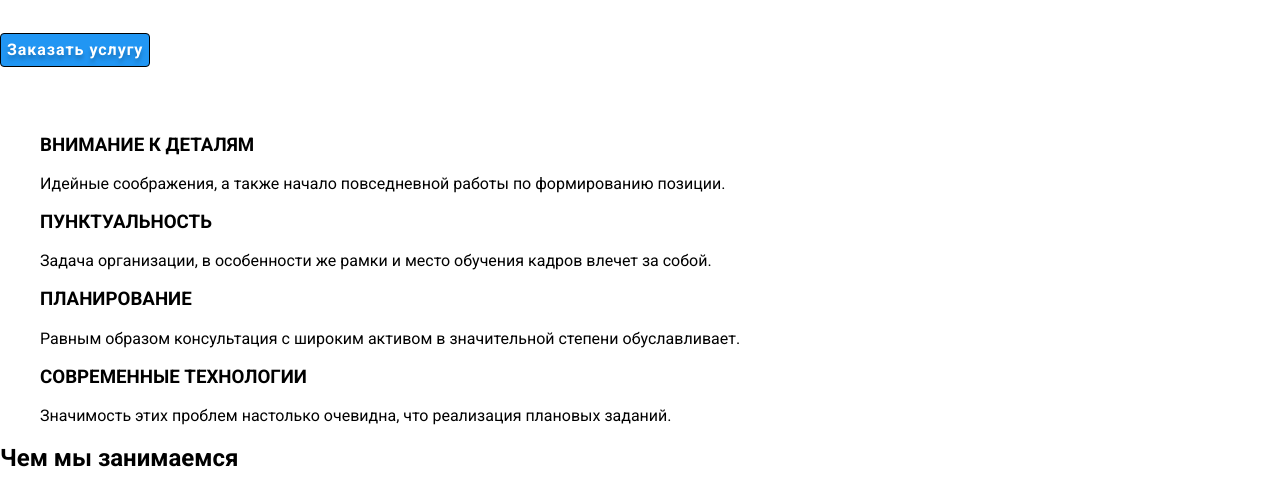
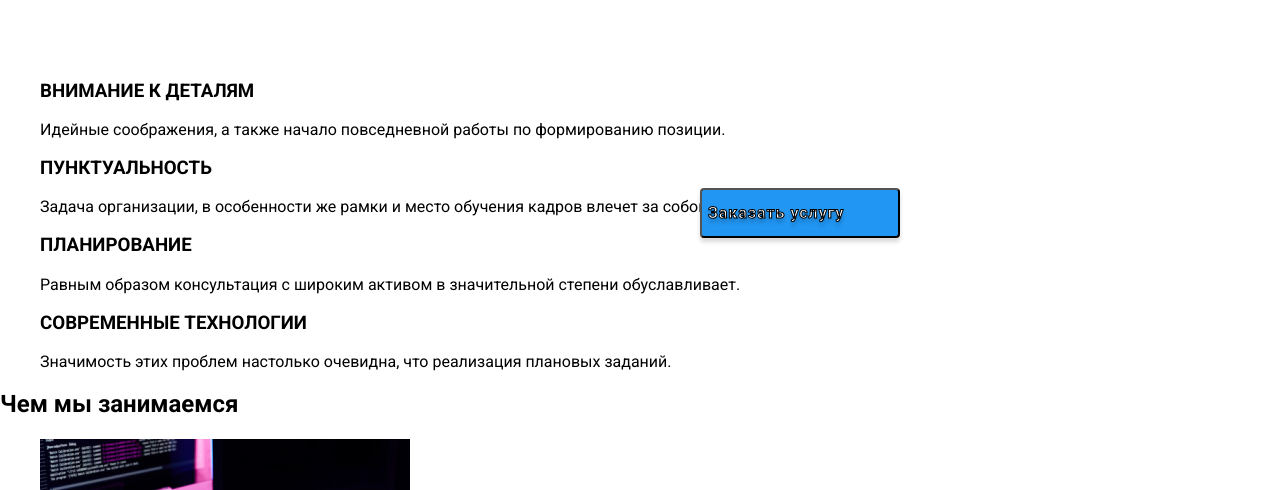
Before and after one commit to LeroViten/goit-markup-hw-02, a plain HTML site: page index.html in a window 1280 px wide. Shown: the part 242-732 px from the top of the page. Drawn offline with nearby package versions, Linux system fonts and the light colour scheme.

Commit message:
button changes

```diff
--- a/css/style.css
+++ b/css/style.css
@@ -31,18 +31,26 @@ body {
 
 .modal-btn {
   background-color: var(--accent-color);
+  position: absolute;
+  width: 200px;
+  height: 50px;
+  left: 700px;
+  top: 430px;
   font-family: var(--main-font);
+  -webkit-text-stroke: 1px black;
   color: #ffffff;
+  box-shadow: 0px 4px 4px rgba(0, 0, 0, 0.15);
   border-radius: 4px;
-  border: 1px solid #000000;
   font-weight: 700;
   font-size: 16px;
   line-height: 1.88;
+  display: flex;
+  align-items: center;
   text-shadow: 0px 4px 4px rgba(0, 0, 0, 0.25);
   text-align: center;
   letter-spacing: 0.06em;
-  text-transform: none;
   cursor: pointer;
+  position: absolute;
 }
 
 .modal-btn:hover,
```
